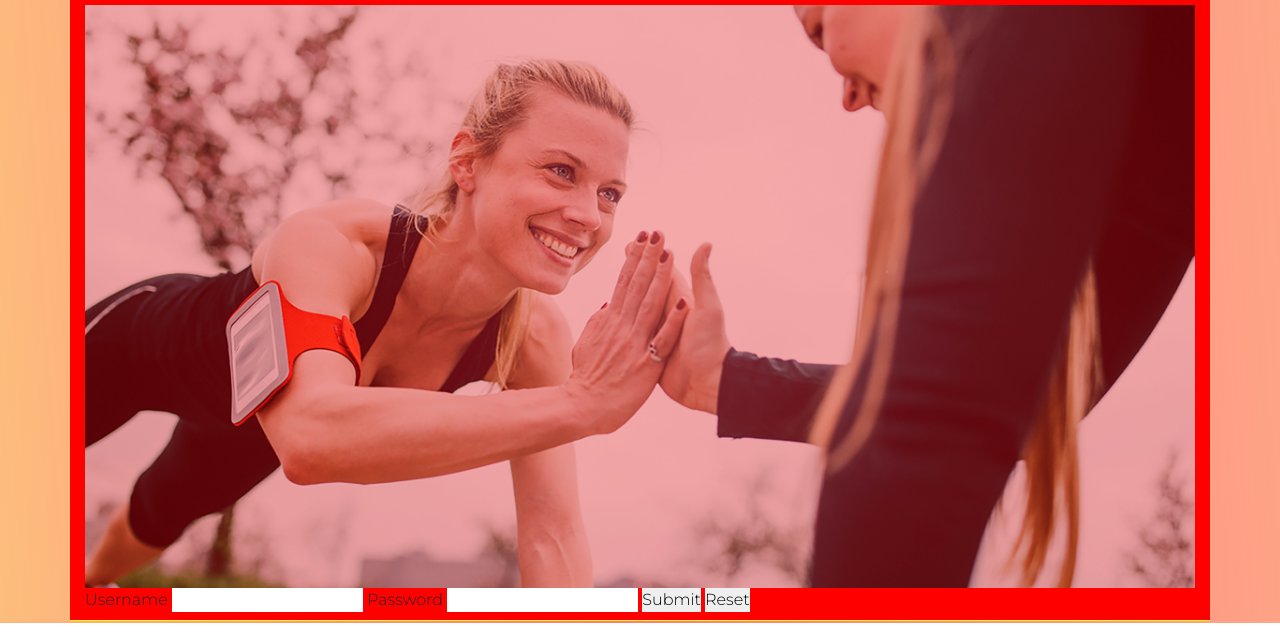
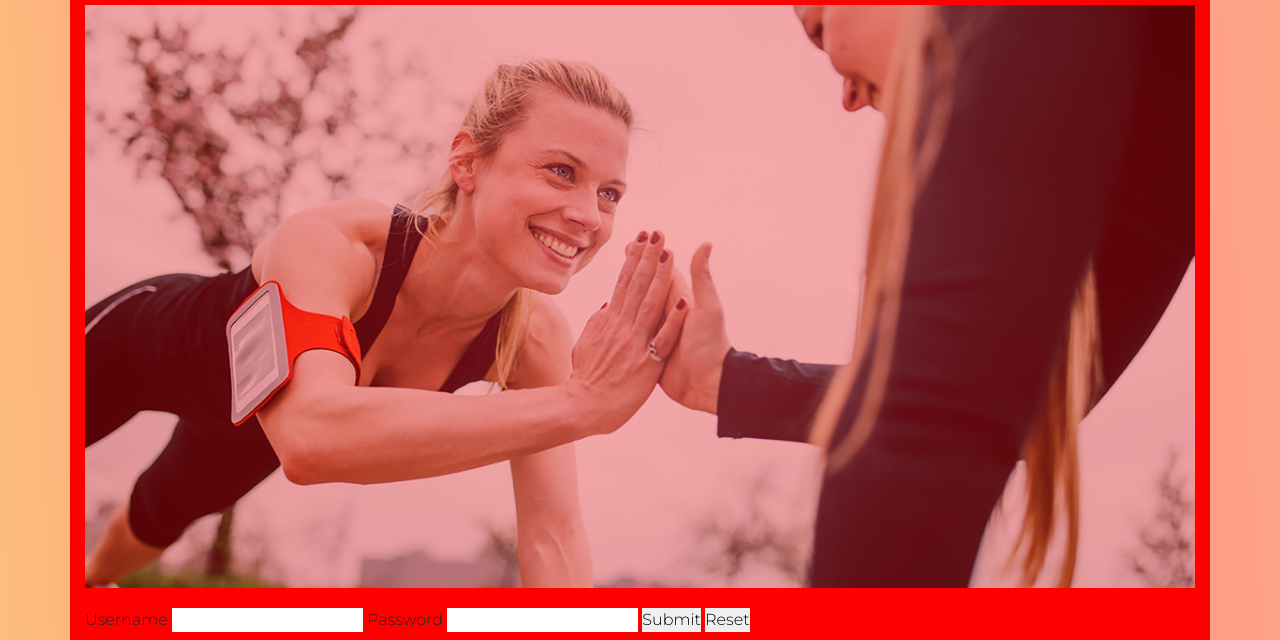
Before and after one commit to mdnrita/SHAPE, a plain HTML site: page login.html in a window 1280 px wide. Shown: the part 177-817 px from the top of the page. Drawn offline with nearby package versions, Linux system fonts and the light colour scheme.

Commit message:
login-page-second-div-removed

```diff
--- a/assets/css/style.css
+++ b/assets/css/style.css
@@ -490,6 +490,7 @@ footer{
         /*Login Image*/
 #login-image{
     opacity: 70%;
+    padding-bottom: 20px;
 }
         /*Blog First Row Content*/
 #flow{
--- a/login.html
+++ b/login.html
@@ -68,8 +68,6 @@
                 <input type="submit">
                 <input type="reset">
             </div>
-            <div class="col-12 col-md-12 col-lg-12" id="second-column">
-            </div>
             </div>
             </div>
 
```
